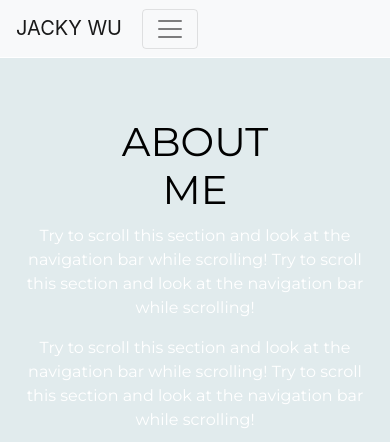
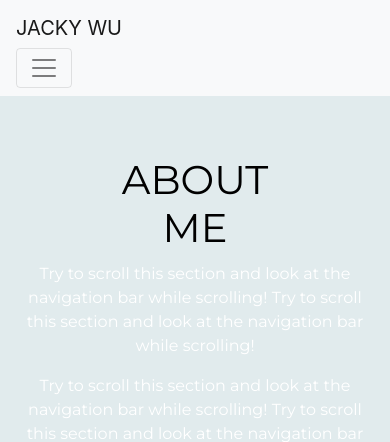
Before and after one commit to JackyJWu/jackyjwu.github.io, a PHP site: page / in a window 390 px wide. Shown: the top 442 px of the page. Run offline with PHP 8.4, Linux system fonts and the light colour scheme; some libraries are stand-ins or nearby versions.

Commit message:
collapse stuff
collapse button

```diff
--- a/app.css
+++ b/app.css
@@ -219,3 +219,14 @@ font-family: 'Montserrat', sans-serif;
   margin-top: 50px;
   text-align: justify;
 }
+
+/* Collapse Button */
+@media(max-width:768px){.clearfix-xs:after {
+    visibility: hidden;
+    display: block;
+    font-size: 0;
+    content: " ";
+    clear: both;
+    height: 0;
+    }
+}
--- a/index.html
+++ b/index.html
@@ -26,11 +26,14 @@
 <nav class="navbar sticky-top  navbar-expand-lg navbar-light bg-light">
   <div class="container-fluid">
     <div class="navbar-header">
-      <a class="navbar-brand" href="#">JACKY WU</a>
+      <a class="navbar-brand " href="#">JACKY WU</a>
 
-      <button class="navbar-toggler navbar-toggler-right" type="button" data-toggle="collapse" data-target="#navbarSupportedContent" aria-controls="navbarSupportedContent" aria-expanded="false" aria-label="Toggle navigation">
-        <span class="navbar-toggler-icon"></span>
-      </button>
+      <div class="clearfix-xs">
+        <button class="navbar-toggler navbar-toggler-right" type="button" data-toggle="collapse" data-target="#navbarSupportedContent" aria-controls="navbarSupportedContent" aria-expanded="false" aria-label="Toggle navigation">
+          <span class="navbar-toggler-icon"></span>
+        </button>
+        </div>
+
 
           <span class="icon-bar"></span>
           <span class="icon-bar"></span>
```
